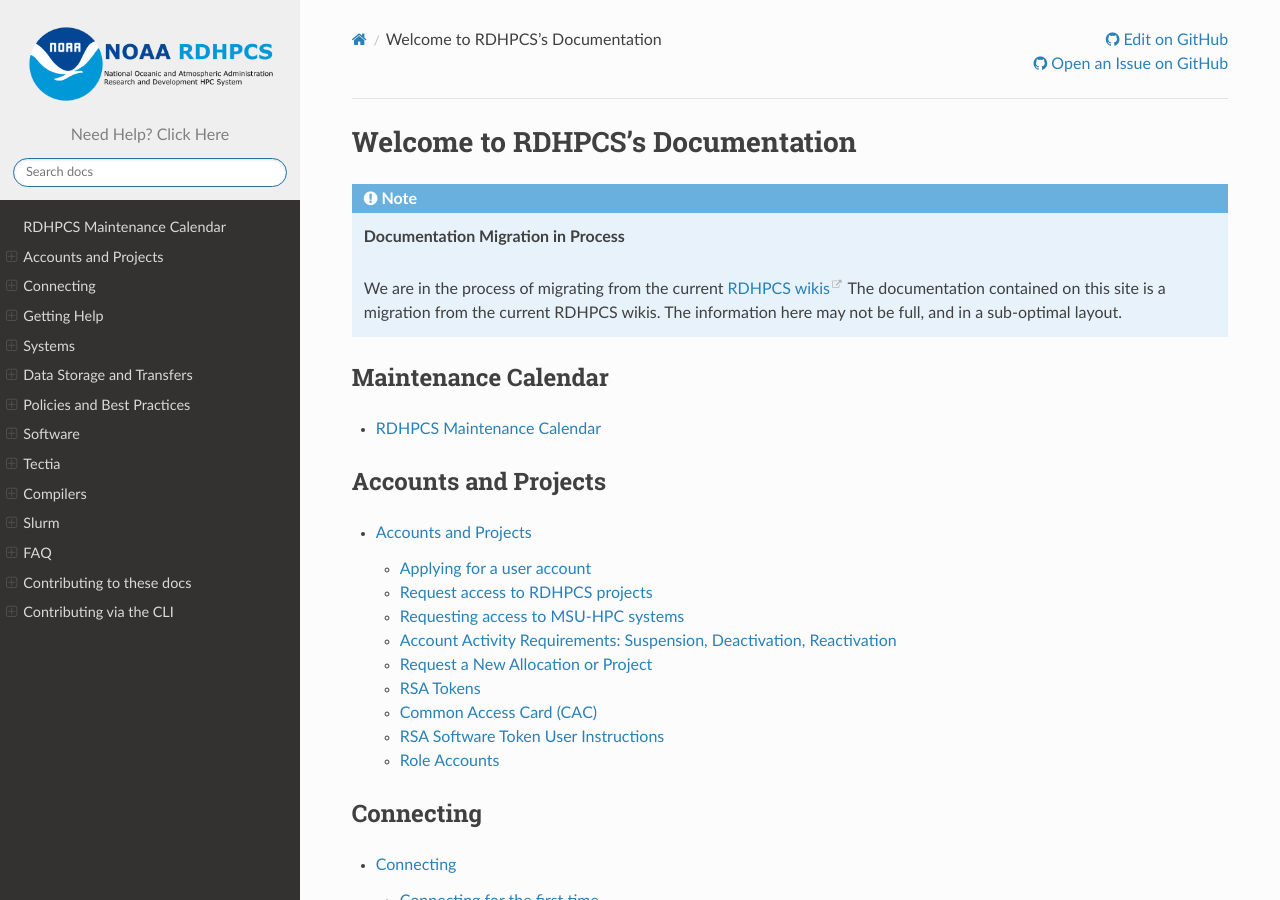
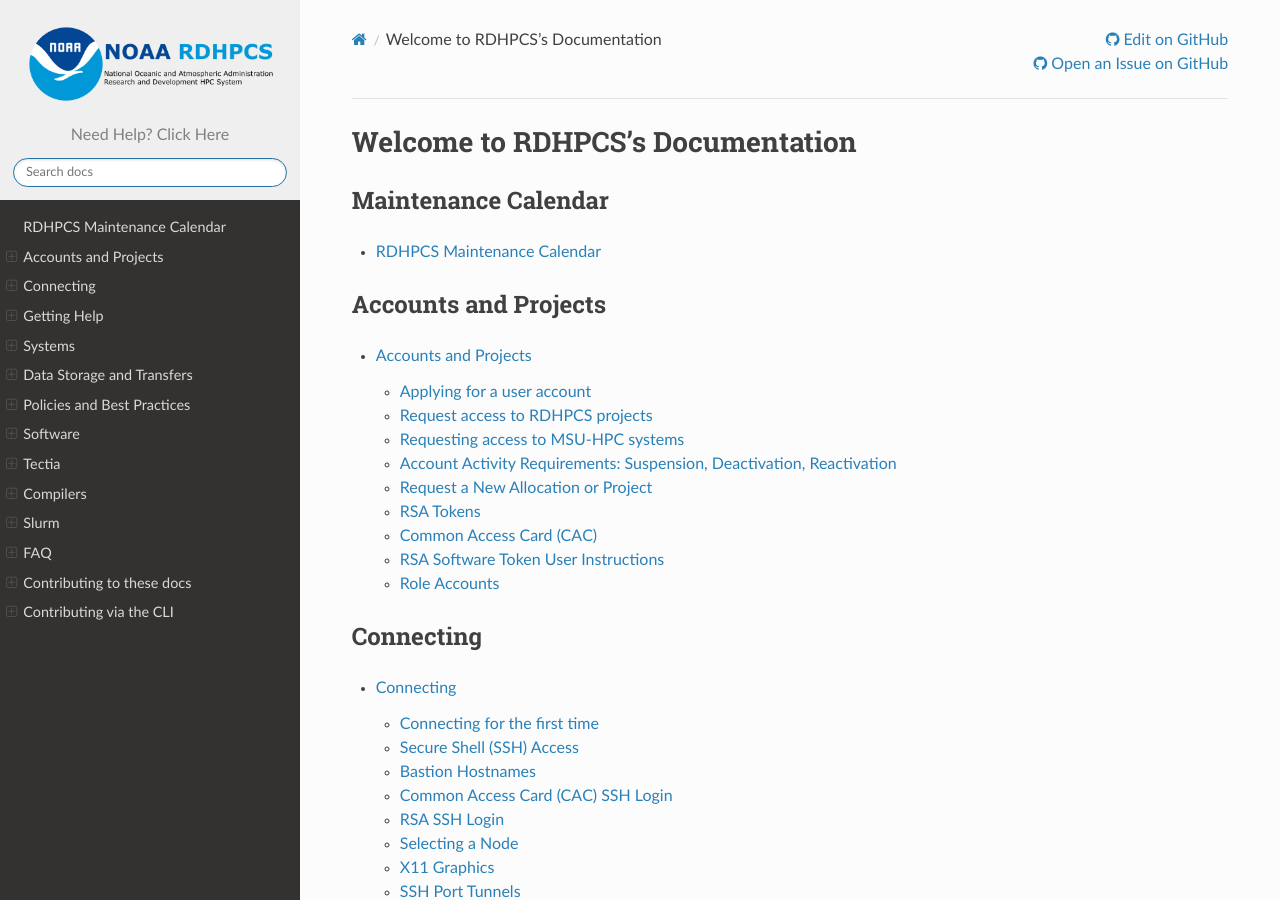
Before and after one commit to NOAA-RDHPCS/noaa-rdhpcs.github.io, a Sphinx documentation site: the page built from source/index.rst, in a window 1280 px wide and 900 px high. Built offline with Sphinx 7.4.7 and the Read the Docs theme 2.0.0, drawn with Linux system fonts in a browser that asks for light colours.

Commit message:
removing migration notice per issue#230

```diff
--- a/source/index.rst
+++ b/source/index.rst
@@ -7,13 +7,6 @@
 Welcome to RDHPCS's Documentation
 #################################
 
-.. note::
-   **Documentation Migration in Process**
-
-   We are in the process of migrating from the current `RDHPCS wikis
-   <https://wiki.rdhpcs.noaa.gov>`__ The documentation contained on this site is
-   a migration from the current RDHPCS wikis.  The information here may not be
-   full, and in a sub-optimal layout.
 
 Maintenance Calendar
 ====================
```
